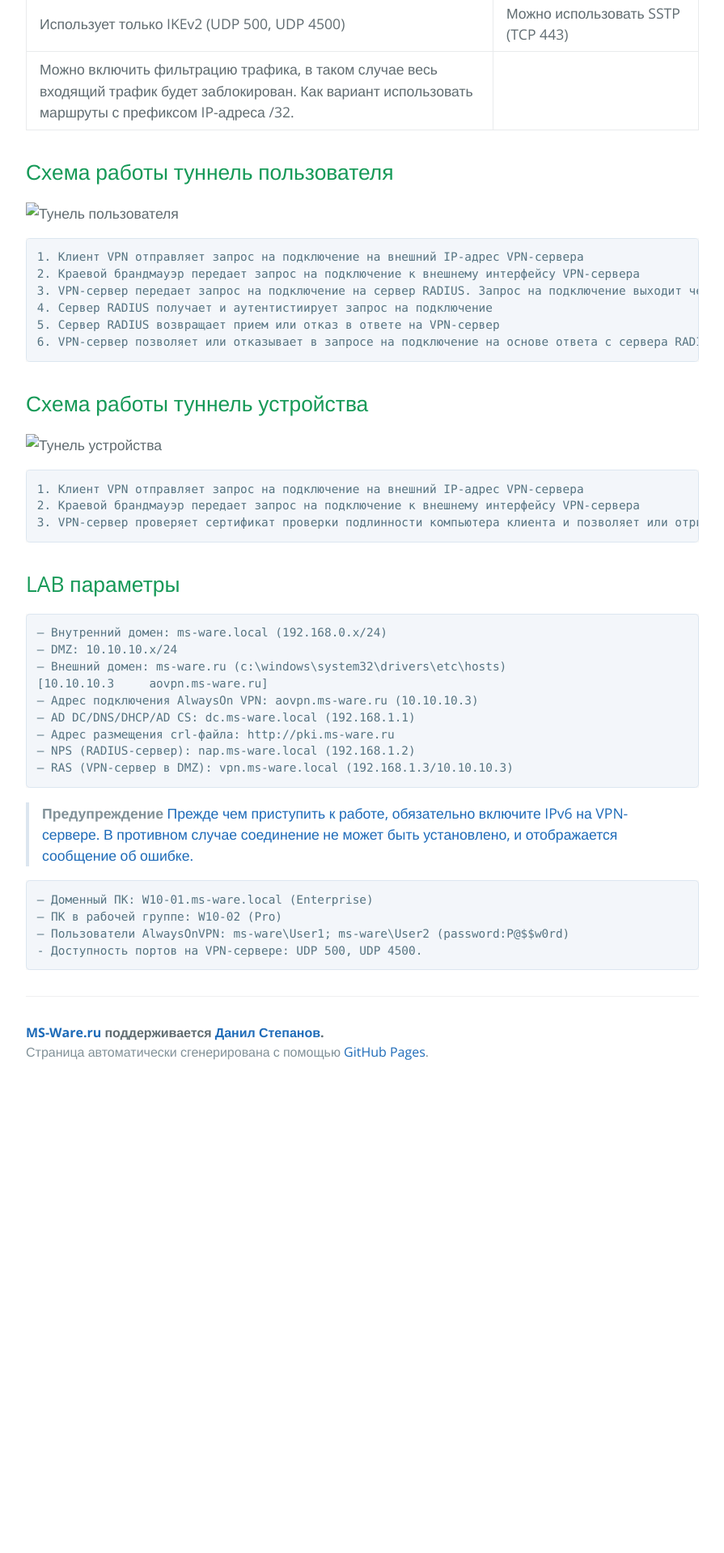
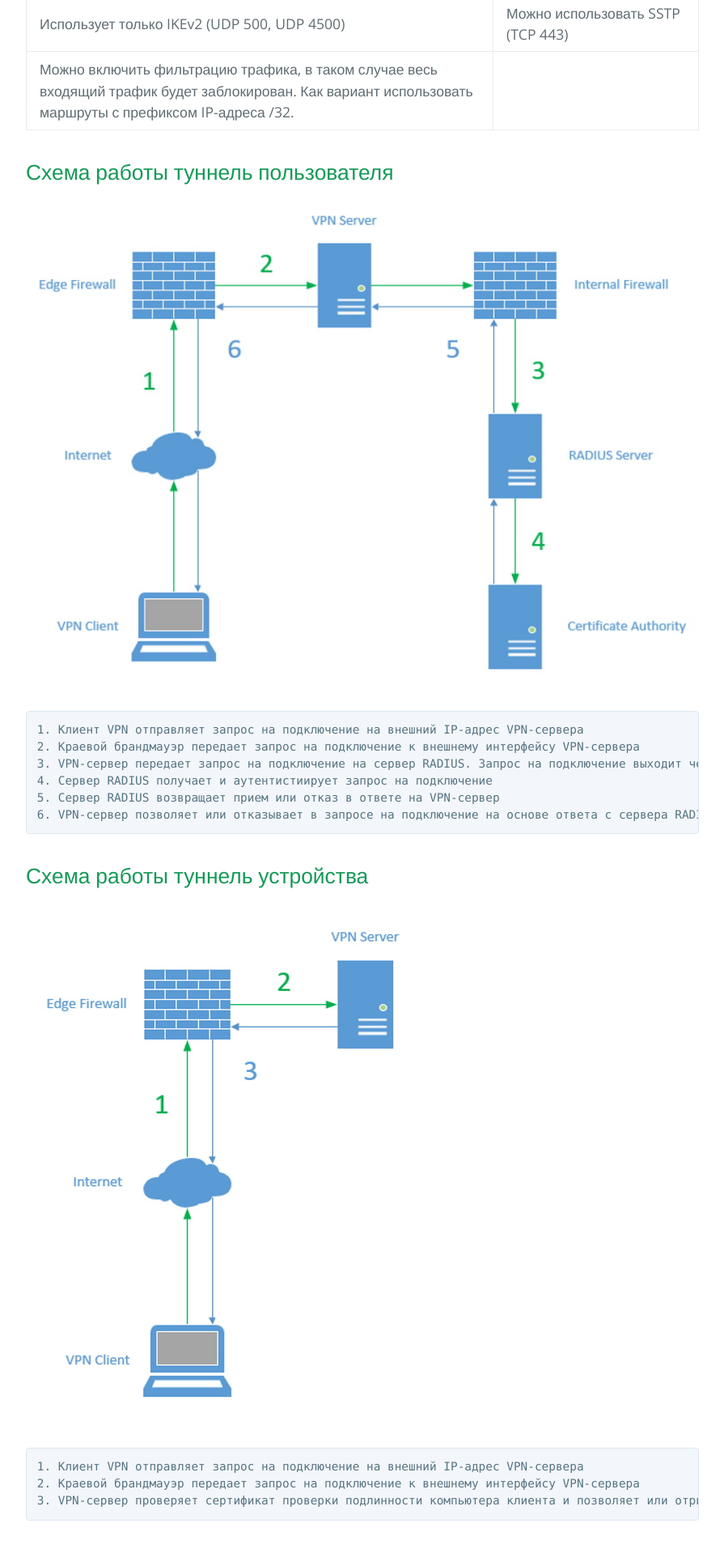
Before and after one commit to dasternd/ms-ware.github.io, a Jekyll site: the page built from windows/server/alwaysonvpn/about.md, in a window 1280 px wide. Shown: the part 2033-3951 px from the top of the page at 81% size, without its empty margins (192-1087 px from the left). Built offline with Jekyll 4.4.1, drawn with Linux system fonts in a browser that asks for light colours; our own code applies the rules of GitHub Pages for plain Markdown files; before the commit the page ends 3376 px from its top, so only the background shows below that.

Commit message:
FIX. Always On VPN

```diff
--- a/windows/server/alwaysonvpn/about.md
+++ b/windows/server/alwaysonvpn/about.md
@@ -7,7 +7,7 @@ Always On VPN в Windows 10 это следующий этап развития
 
 ## Общая схема организации решения Always On VPN
 
-![Общая схема Always On VPN](../img/aovpn-overview.jpg "Общая схема организации решения Always On VPN")
+![Общая схема Always On VPN](п/img/aovpn-overview.jpg "Общая схема организации решения Always On VPN")
 
 	1. Используя общедоступные DNS-серверы, VPN-клиент Windows 10 выполняет запрос разрешения имен для IP-адреса VPN-шлюза.
 	2. Используя IP-адрес, возвращенный службой DNS, VPN-клиент отправляет запрос на подключение к VPN-шлюзу.
@@ -56,7 +56,7 @@ Always On VPN в Windows 10 это следующий этап развития
 
 ## Схема работы туннель пользователя
 
-![Тунель пользователя](../img/aovpn-usertunnel.jpg "Общая схема работы тунеля для пользователей")
+![Тунель пользователя](/img/aovpn-usertunnel.jpg "Общая схема работы тунеля для пользователей")
 
 	1. Клиент VPN отправляет запрос на подключение на внешний IP-адрес VPN-сервера
 	2. Краевой брандмауэр передает запрос на подключение к внешнему интерфейсу VPN-сервера
@@ -67,7 +67,7 @@ Always On VPN в Windows 10 это следующий этап развития
 
 ## Схема работы туннель устройства
 
-![Тунель устройства](../img/aovpn-devicetunnel.jpg "Общая схема работы тунеля для устройства")
+![Тунель устройства](/img/aovpn-devicetunnel.jpg "Общая схема работы тунеля для устройства")
 
 	1. Клиент VPN отправляет запрос на подключение на внешний IP-адрес VPN-сервера
 	2. Краевой брандмауэр передает запрос на подключение к внешнему интерфейсу VPN-сервера
```
